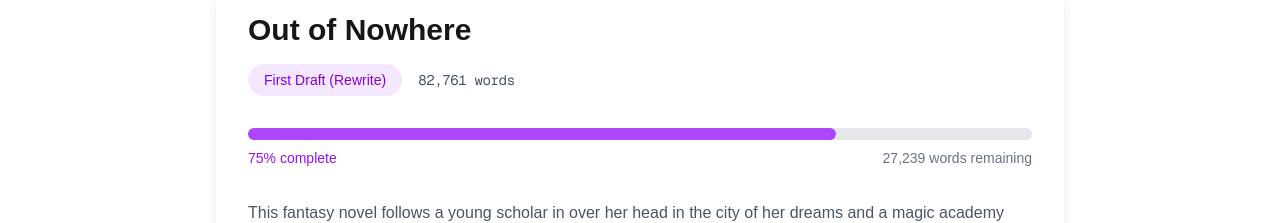
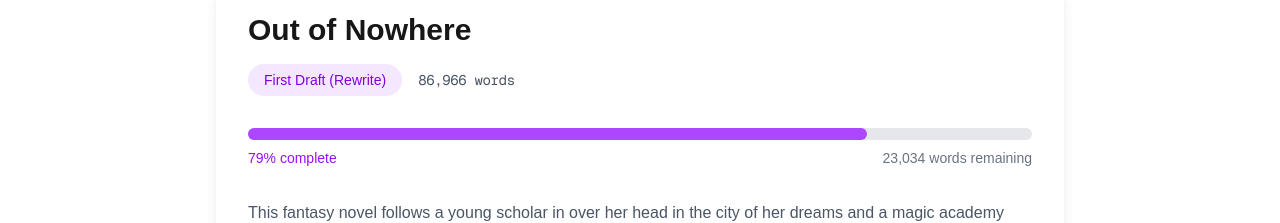
Before and after one commit to kvanbortel/kvb-writing, a Next.js app: page /kvb-writing/projects in a window 1280 px wide. Shown: the part 224-447 px from the top of the page. Built offline with nearby package versions, Linux system fonts and the light colour scheme.

Commit message:
update word count

```diff
--- a/src/app/projects/page.tsx
+++ b/src/app/projects/page.tsx
@@ -12,7 +12,7 @@ export const metadata: Metadata = {
 
 export default function ProjectsPage() {
   // Project variables
-  const currentWordCount = 82761;
+  const currentWordCount = 86966;
   const targetWordCount = 110000;
   const progressPercentage = Math.round((currentWordCount / targetWordCount) * 100);
 
```
